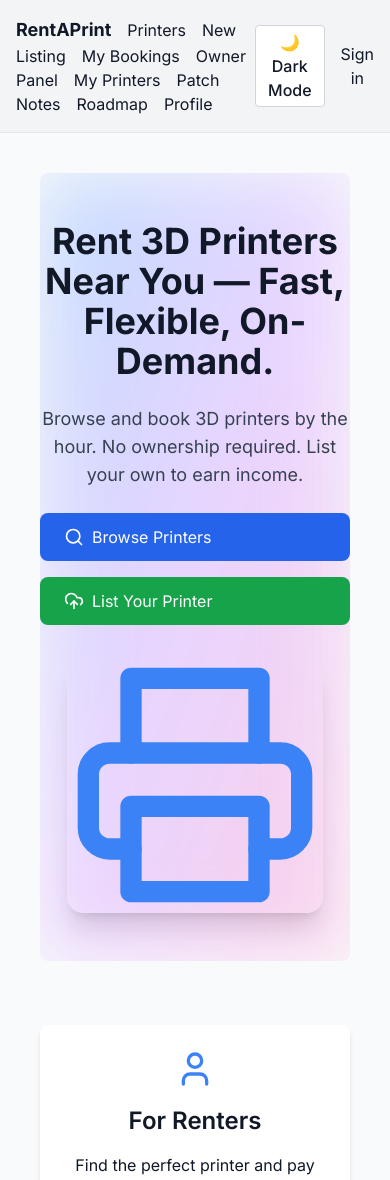
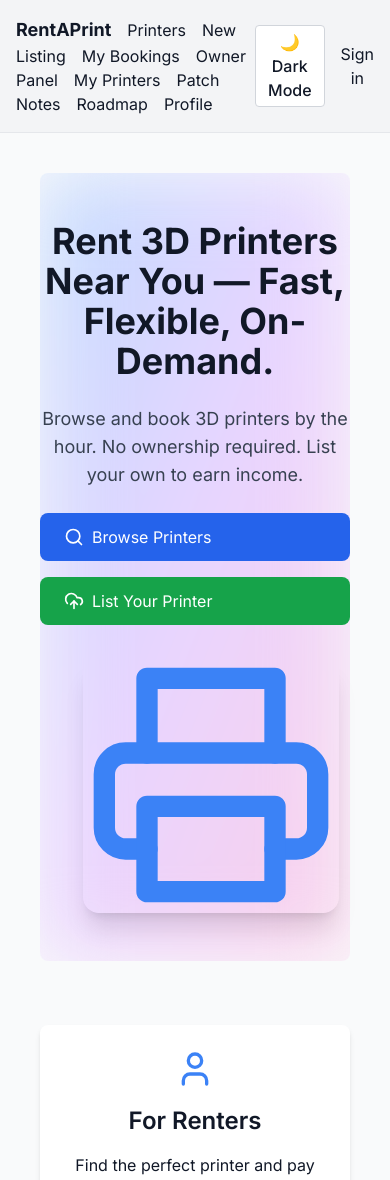
Before and after one commit to materialmatrix3d/rentaprint, a Next.js app: page / in a window 390 px wide. Shown: the top 1180 px of the page. Built offline with nearby package versions, Linux system fonts and the light colour scheme; no server answers.

Commit message:
Center hero icon and text

```diff
--- a/app/page.tsx
+++ b/app/page.tsx
@@ -24,8 +24,9 @@ export default function Home() {
             className="w-full h-full bg-gradient-to-br from-blue-200 via-purple-200 to-pink-200 dark:from-blue-900 dark:via-purple-900 dark:to-pink-900 blur-2xl opacity-30"
           />
         </div>
-        <div className="grid md:grid-cols-2 gap-8 md:gap-12 items-center">
-          <div className="space-y-6 text-center md:text-left">
+        <div className="grid md:grid-cols-2 gap-8 md:gap-12">
+          <div className="flex items-center">
+            <div className="space-y-6 text-center md:text-left">
             <h1 className="text-4xl md:text-5xl font-bold">
               Rent 3D Printers Near You — Fast, Flexible, On-Demand.
             </h1>
@@ -48,8 +49,9 @@ export default function Home() {
                 List Your Printer
               </Link>
             </div>
+            </div>
           </div>
-          <div className="flex justify-center md:justify-end">
+          <div className="flex items-center justify-center md:justify-end pl-8">
             <motion.div
               initial={{ opacity: 0, y: 20 }}
               animate={{ opacity: 1, y: 0 }}
```
